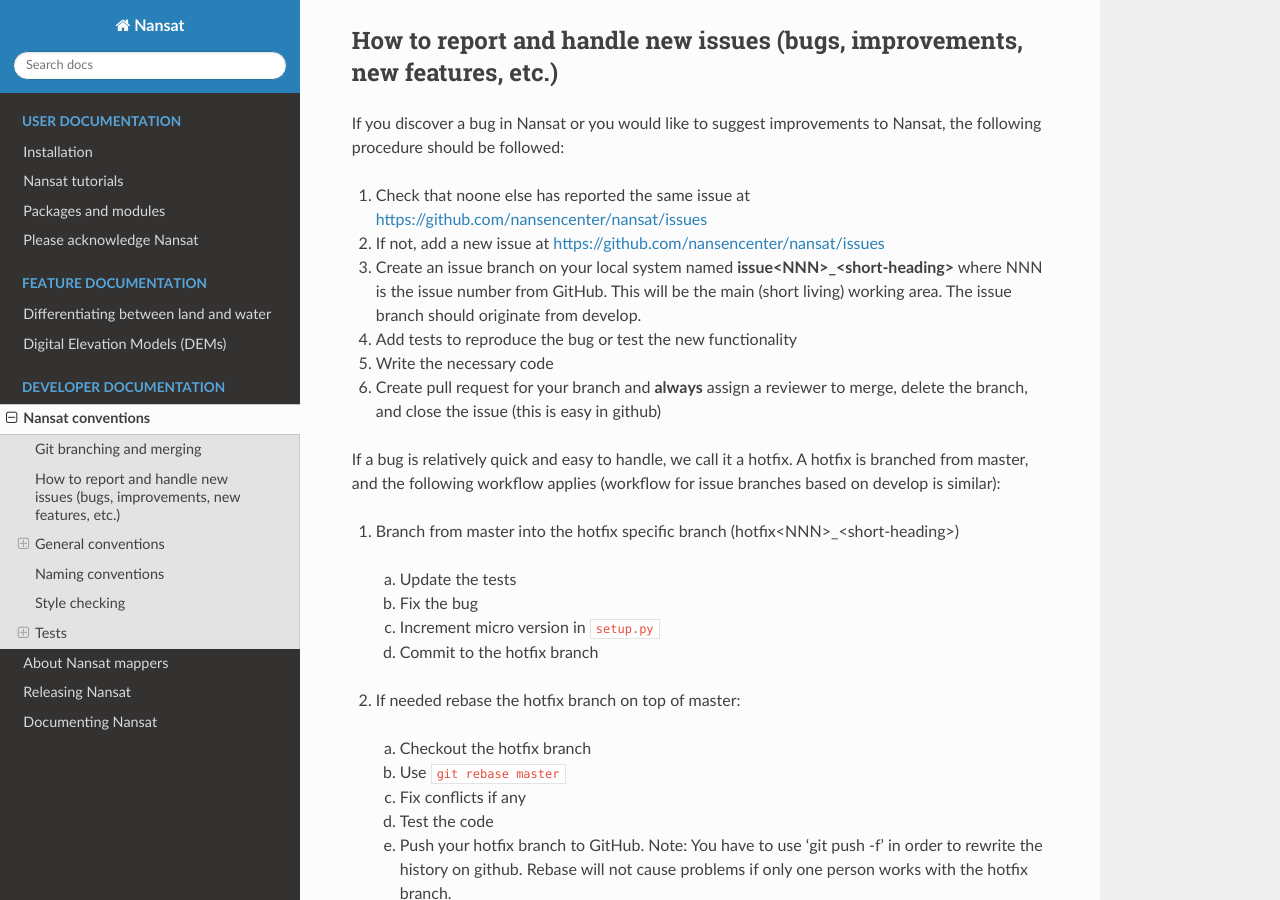
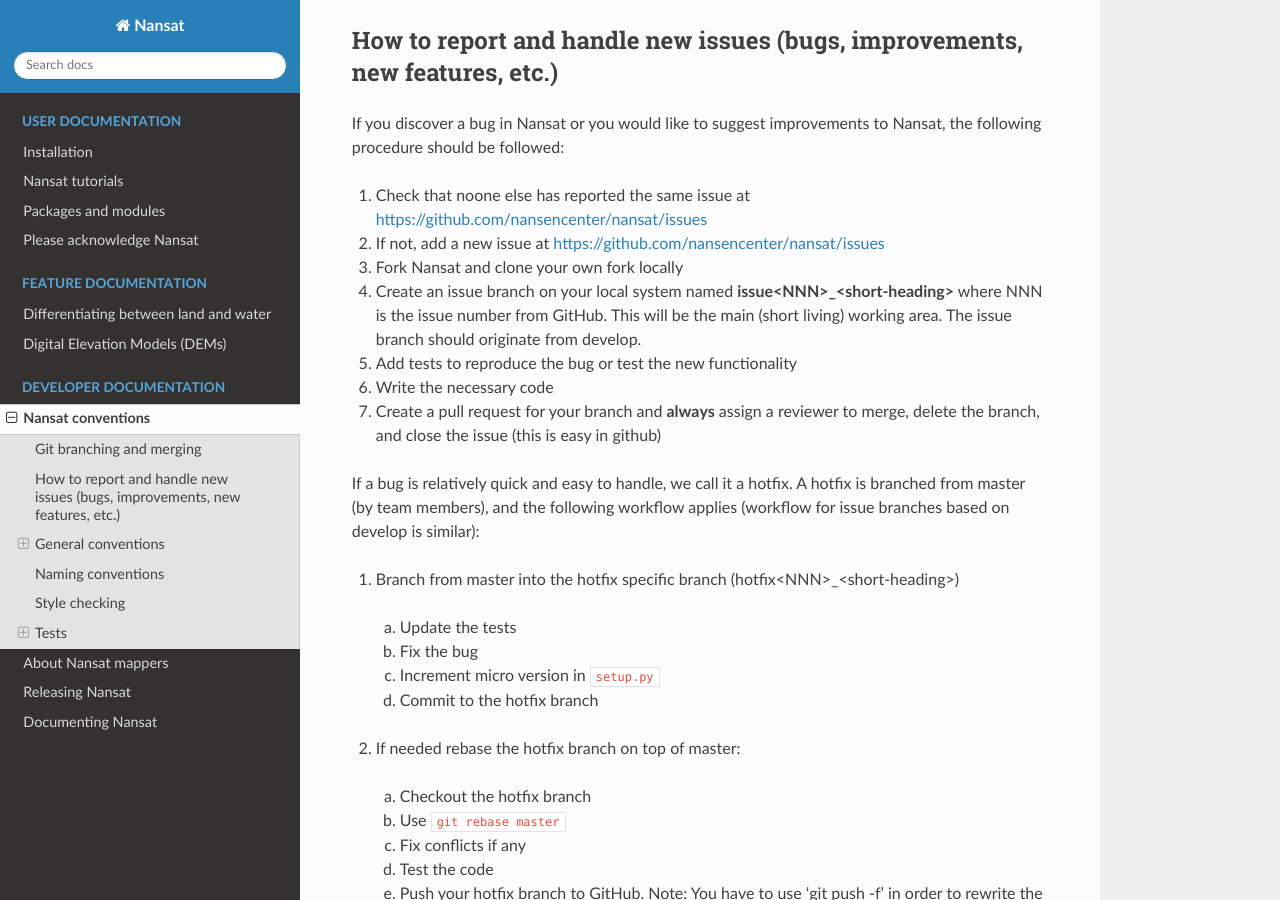
Before and after one commit to nansencenter/nansat, a Sphinx documentation site: the page built from docs/source/conventions.rst, in a window 1280 px wide and 900 px high, scrolled down 701 px. Built offline with Sphinx 7.4.7 and the Read the Docs theme 2.0.0, drawn with Linux system fonts in a browser that asks for light colours.

Commit message:
Added info about forking and noted that hotfix is generally done by team members

```diff
--- a/docs/source/conventions.rst
+++ b/docs/source/conventions.rst
@@ -27,12 +27,13 @@
 
 1. Check that noone else has reported the same issue at https://github.com/nansencenter/nansat/issues
 2. If not, add a new issue at https://github.com/nansencenter/nansat/issues
-3. Create an issue branch on your local system named **issue<NNN>_<short-heading>** where NNN is the issue number from GitHub. This will be the main (short living) working area. The issue branch should originate from develop.
-4. Add tests to reproduce the bug or test the new functionality
-5. Write the necessary code
-6. Create pull request for your branch and **always** assign a reviewer to merge, delete the branch, and close the issue (this is easy in github)
+3. Fork Nansat and clone your own fork locally
+4. Create an issue branch on your local system named **issue<NNN>_<short-heading>** where NNN is the issue number from GitHub. This will be the main (short living) working area. The issue branch should originate from develop.
+5. Add tests to reproduce the bug or test the new functionality
+6. Write the necessary code
+7. Create a pull request for your branch and **always** assign a reviewer to merge, delete the branch, and close the issue (this is easy in github)
 
-If a bug is relatively quick and easy to handle, we call it a hotfix. A hotfix is branched from master, and the following workflow applies
+If a bug is relatively quick and easy to handle, we call it a hotfix. A hotfix is branched from master (by team members), and the following workflow applies
 (workflow for issue branches based on develop is similar):
 
 1. Branch from master into the hotfix specific branch (hotfix<NNN>_<short-heading>)
```
